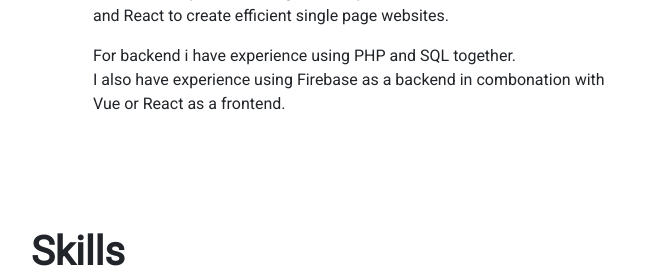
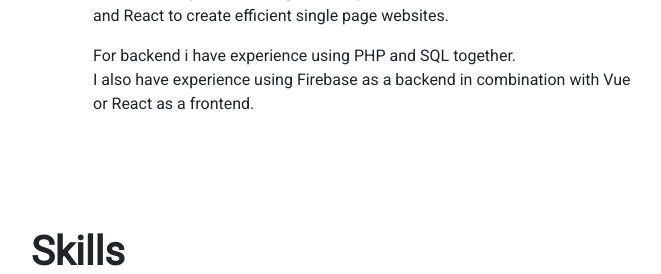
Before and after one commit to Adnan-Bacic/adnanbacic.dk, a PHP site: page /about.php in a window 1280 px wide. Shown: the part 612-886 px from the top of the page, without its empty margins (562-1223 px from the left). Run offline with PHP 8.4, Linux system fonts and the light colour scheme; some libraries are stand-ins or nearby versions.

Commit message:
Update about.php

```diff
--- a/src/about.php
+++ b/src/about.php
@@ -29,7 +29,7 @@
 					I also have experience using Javascript libraries/frameworks such as Vue and React to create efficient single page websites.</p>
 					<p>For backend i have experience using PHP and SQL together.
 						<br>
-					I also have experience using Firebase as a backend in combonation with Vue or React as a frontend.</p>
+					I also have experience using Firebase as a backend in combination with Vue or React as a frontend.</p>
 				</div>
 			</div>
 		</main>
```
